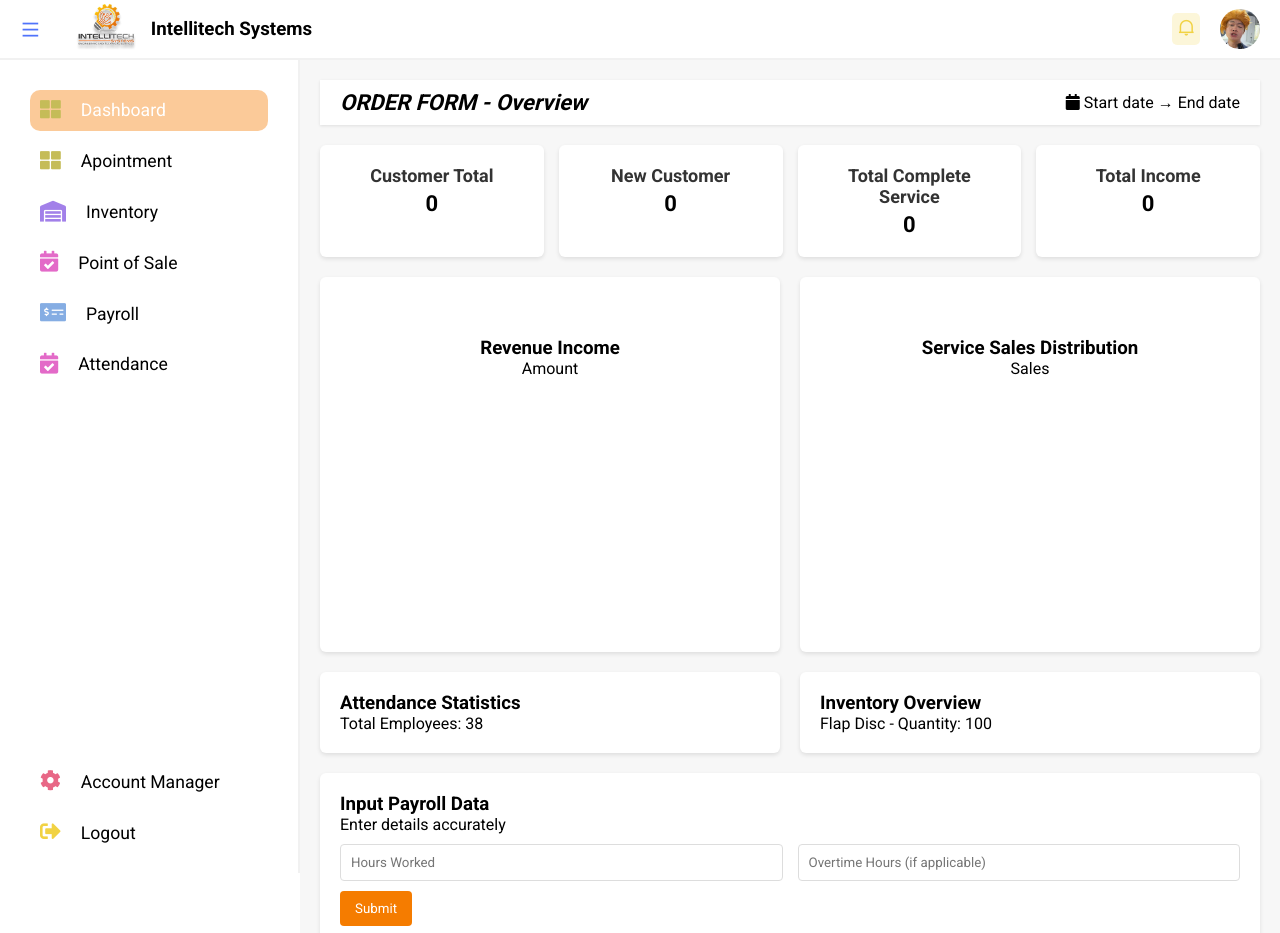
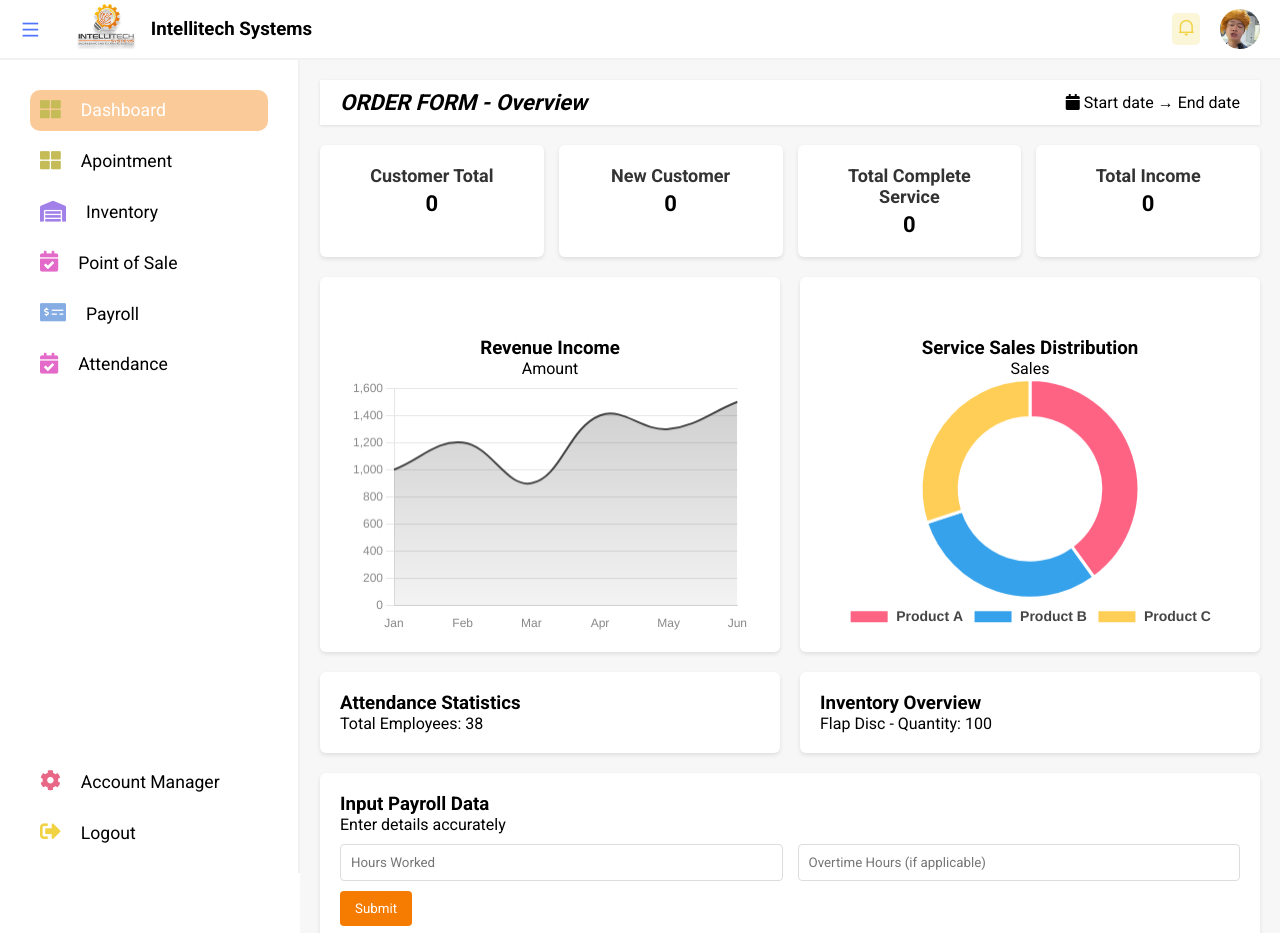
Before and after one commit to Zero-000000000/SteelSync, a PHP site: page /Admin/index.php in a window 1280 px wide. Run offline with PHP 8.4, Linux system fonts and the light colour scheme; a user stored in the database is signed in; a map, chart or similar area stays blank.

Commit message:
graph fix

```diff
--- a/Admin/index.php
+++ b/Admin/index.php
@@ -224,6 +224,120 @@
 
 
     <?php include "includes/script.php"; ?>
+    <script>
+        document.addEventListener("DOMContentLoaded", function() {
+            var ctx1 = document.getElementById('revenueChart').getContext('2d');
+
+            // Create gradient for smooth shading
+            var gradient = ctx1.createLinearGradient(0, 0, 0, 300);
+            gradient.addColorStop(0, 'rgba(0, 0, 0, 0.2)'); // Darker at the top
+            gradient.addColorStop(1, 'rgba(0, 0, 0, 0)'); // Fade at the bottom
+
+            var revenueChart = new Chart(ctx1, {
+                type: 'line',
+                data: {
+                    labels: ['Jan', 'Feb', 'Mar', 'Apr', 'May', 'Jun'],
+                    datasets: [{
+                        label: 'Revenue',
+                        data: [1000, 1200, 900, 1400, 1300, 1500],
+                        borderColor: 'rgba(0, 0, 0, 0.7)', // Dark line color
+                        borderWidth: 2,
+                        backgroundColor: gradient, // Apply gradient fill
+                        fill: true, // Enable area fill
+                        tension: 0.4, // Smooth curve
+                        pointRadius: 0, // Hide points
+                    }]
+                },
+                options: {
+                    responsive: true,
+                    maintainAspectRatio: false,
+                    plugins: {
+                        legend: {
+                            display: false
+                        }, // Hide legend
+                        tooltip: {
+                            backgroundColor: 'rgba(0, 0, 0, 0.7)',
+                            titleFont: {
+                                weight: 'bold'
+                            },
+                            bodyFont: {
+                                size: 14
+                            },
+                            padding: 8
+                        }
+                    },
+                    scales: {
+                        x: {
+                            ticks: {
+                                color: '#888'
+                            },
+                            grid: {
+                                display: false
+                            }
+                        },
+                        y: {
+                            ticks: {
+                                color: '#888'
+                            },
+                            grid: {
+                                color: 'rgba(0, 0, 0, 0.1)', // Light dashed grid lines
+                                borderDash: [4, 4]
+                            },
+                            beginAtZero: true
+                        }
+                    }
+                }
+            });
+
+
+
+            var ctx2 = document.getElementById('salesChart').getContext('2d');
+
+            var salesChart1 = new Chart(ctx2, {
+                type: 'doughnut', // Keeps the modern doughnut style
+                data: {
+                    labels: ['Product A', 'Product B', 'Product C'],
+                    datasets: [{
+                        data: [40, 30, 30], // Example data
+                        backgroundColor: ['#ff6384', '#36a2eb', '#ffce56'], // Custom colors
+                        borderWidth: 3,
+                        borderColor: '#fff', // White border for a clean look
+                        hoverBorderColor: '#ccc'
+                    }]
+                },
+                options: {
+                    responsive: true,
+                    maintainAspectRatio: false,
+                    cutout: '65%', // Bigger center hole for a modern look
+                    plugins: {
+                        legend: {
+                            position: 'bottom', // Move legend below
+                            labels: {
+                                font: {
+                                    size: 14,
+                                    weight: 'bold'
+                                },
+                                color: '#444'
+                            }
+                        },
+                        tooltip: {
+                            backgroundColor: 'rgba(0,0,0,0.8)',
+                            bodyFont: {
+                                size: 14
+                            },
+                            padding: 10,
+                            cornerRadius: 5
+                        }
+                    },
+                    animation: {
+                        animateRotate: true,
+                        animateScale: true
+                    }
+                }
+            });
+        });
+    </script>
+
 </body>
 
 </html>
```
